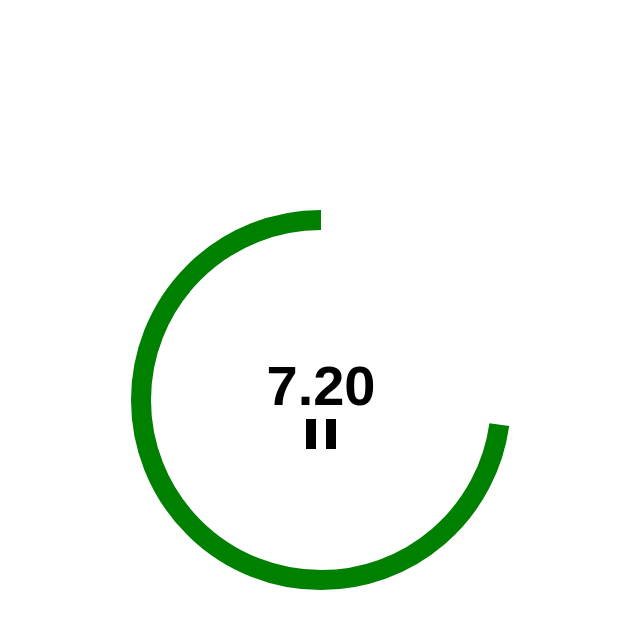
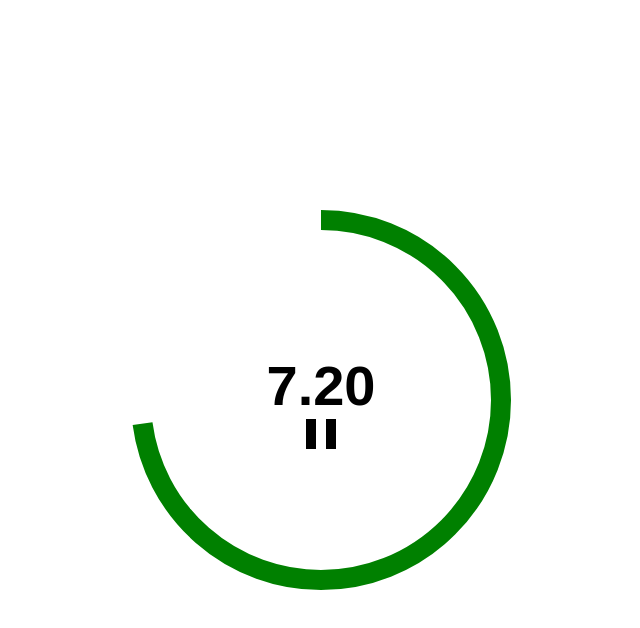
Before and after one commit to GoldenAceTech/countdownTimer, a plain HTML site: page index.html in a window 1280 px wide. Both pictures are taken after a click on the label 640 px from the left and 433 px from the top of the page. Shown: the whole page, without its empty margins (319-959 px from the left). Drawn offline with Linux system fonts and the light colour scheme.

Commit message:
updatejs

```diff
--- a/app.js
+++ b/app.js
@@ -72,6 +72,6 @@ let interval = () => {
 
 let offsetInterval = () => {
     offset += addOffset;
-    circle.style.strokeDashoffset = `-${offset}px`;
+    circle.style.strokeDashoffset = offset+'px';
     circle.style.transition = `stroke-dashoffset ${0.01*time}s linear`;
 };
```
Also changed, not shown: index.html (+1 -9 lines).
